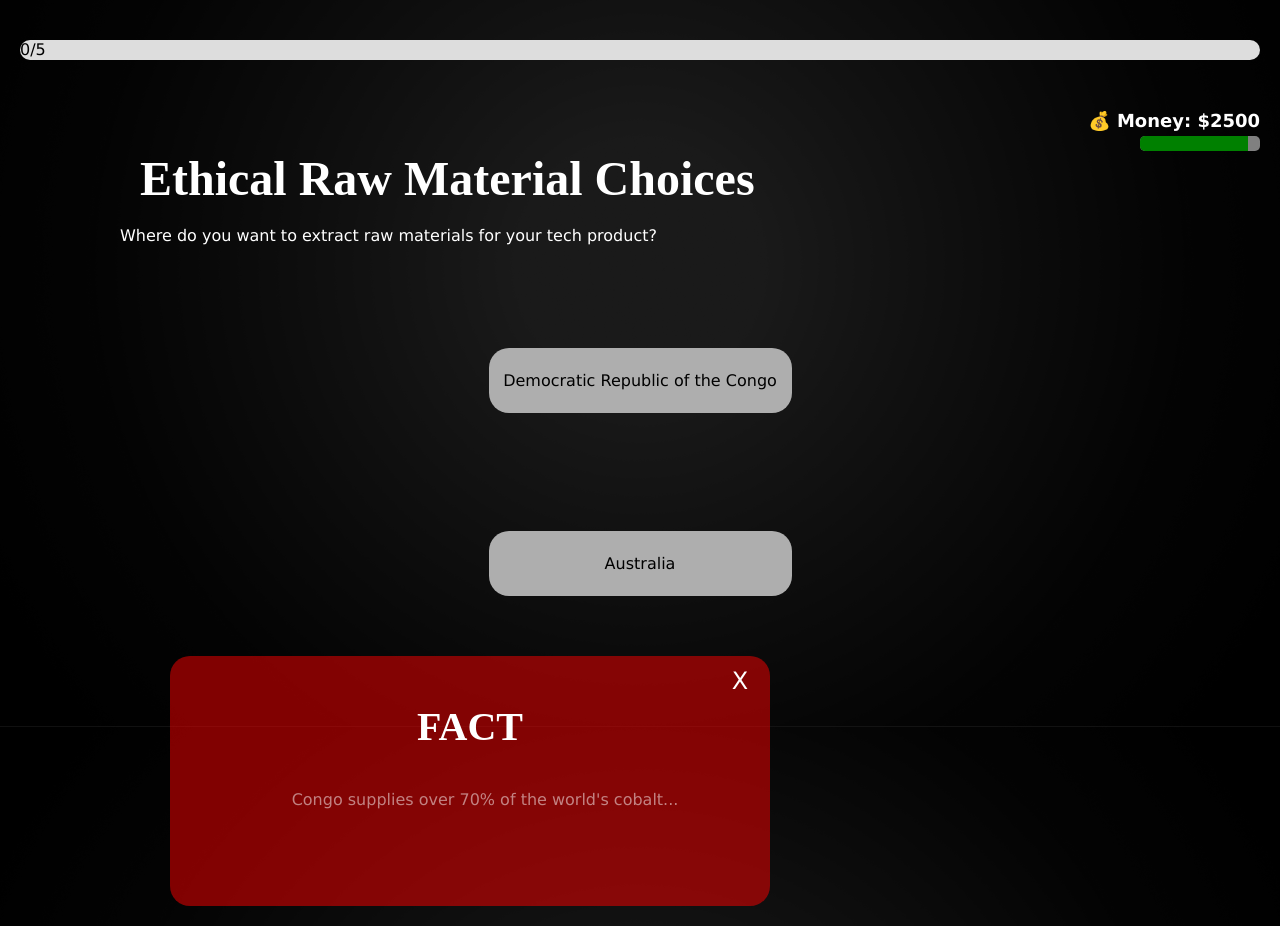
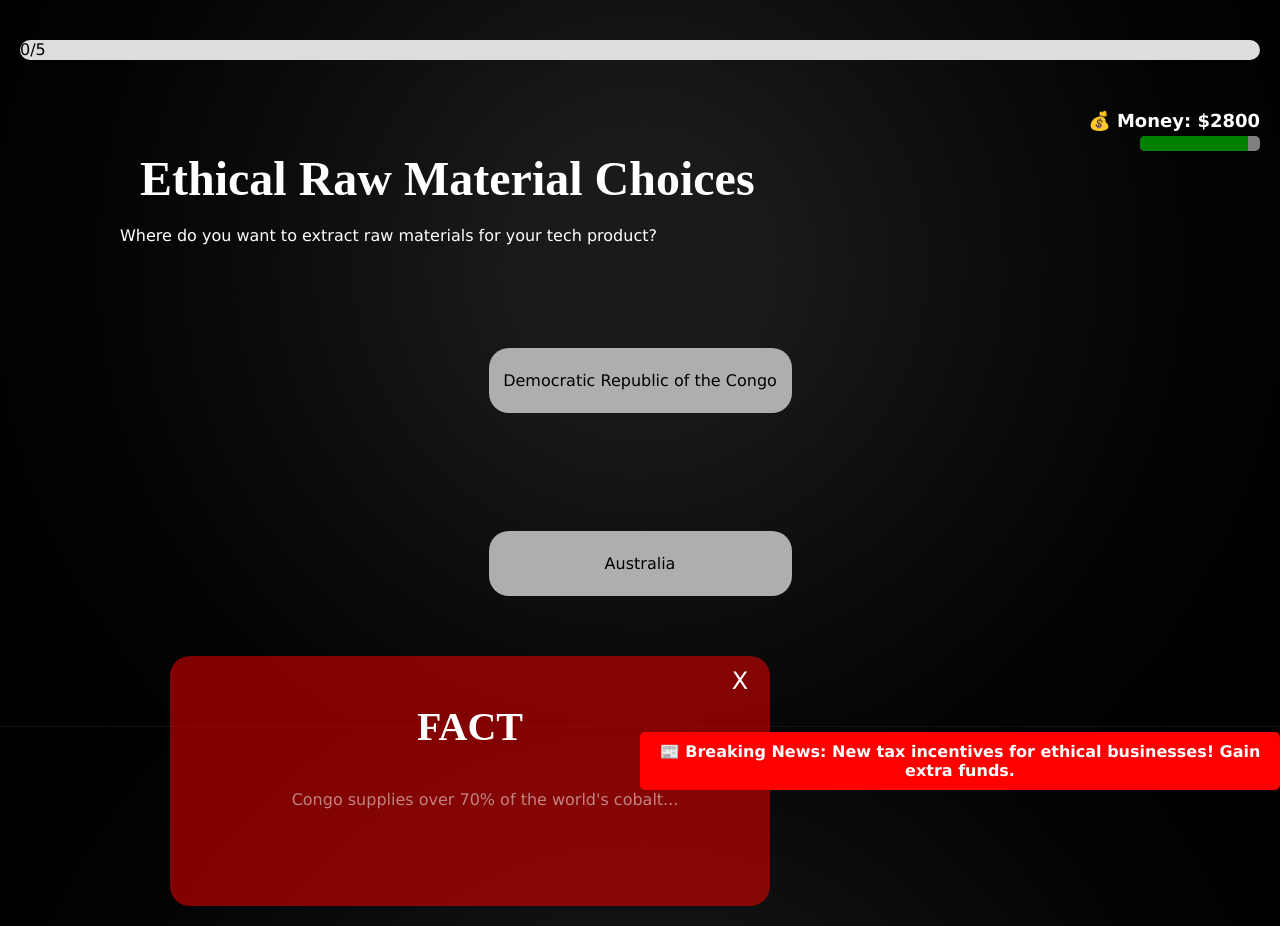
Before and after one commit to MamadouSi/449final, a plain HTML site: page scenario.html in a window 1280 px wide. Both pictures are taken after a click on the button "Democratic Republic of the Congo". Drawn offline with nearby package versions, Linux system fonts and the light colour scheme; a web font is replaced by a local one.

Commit message:
modification v4

```diff
--- a/css/style2.css
+++ b/css/style2.css
@@ -319,3 +319,22 @@ button {
 #resultsChart {
     max-height: 720px;
 }
+
+
+.breaking-news-banner {
+    position: fixed;
+    bottom: 10px;
+    left: 50%;
+    transform: translateX(100%);
+    background-color: red;
+    color: white;
+    padding: 10px;
+    font-weight: bold;
+    font-size: 16px;
+    border-radius: 5px;
+    z-index: 1000;
+    transition: transform 0.5s ease-in-out;
+    max-width: 80%;
+    text-align: center;
+    transform: translateX(-50%);
+}
--- a/java/js.js
+++ b/java/js.js
@@ -41,6 +41,17 @@ let scenarios = [
     }
 ];
 
+
+let breakingNews = [
+    { message: "Stock market crash! All businesses suffer losses.", cost: -500 },
+    { message: "New tax incentives for ethical businesses! Gain extra funds.", cost: 300 },
+    { message: "Data privacy law tightened! Fines for non-compliance.", cost: -400 },
+    { message: "Viral scandal! Your company is under public scrutiny.", mentalImpact: -20 },
+    { message: "Eco-friendly trend! Customers support sustainable brands.", mentalImpact: 15 }
+];
+
+
+
 function loadScenario() {
     if (currentScenario < scenarios.length) {
         let scenario = scenarios[currentScenario];
@@ -63,7 +74,8 @@ function makeChoice(choiceIndex) {
     document.getElementById("fact-contain").style.display = "flex";
     document.getElementById("fact").textContent = choice.fact;
     document.getElementById("fact").style.display = "block";
-
+    // Trigger Breaking News after a choice
+    triggerBreakingNews();
     updateUI();
 }
 
@@ -110,18 +122,32 @@ function updateProgressBar() {
     progressBar.textContent = `${currentScenario}/${scenarios.length}`;
 }
 function restartGame() {
-    currentScenario = 0;
-    budget = 3000;
-    mentalHealth = 100;
-    workerDeaths = 0;
-
-    document.getElementById("results-container").style.display = "none";
-    document.getElementById("game").style.display = "block";
-    document.getElementById("fact-contain").style.display = "none";
-
-    updateProgressBar();
-    updateUI();
-    loadScenario();
+    window.location.href = "index.html";
 }
 
+
+function triggerBreakingNews() {
+    if (Math.random() < 0.3) { // 30% chance of triggering breaking news
+        let news = breakingNews[Math.floor(Math.random() * breakingNews.length)];
+        budget += news.cost || 0;
+        mentalHealth = Math.max(0, Math.min(100, mentalHealth + (news.mentalImpact || 0)));
+
+        let newsBanner = document.createElement("div");
+        newsBanner.className = "breaking-news-banner";
+        newsBanner.innerHTML = `📰 Breaking News: ${news.message}`;
+        document.body.appendChild(newsBanner);
+
+        setTimeout(() => {
+            newsBanner.style.transform = "translateX(0)";
+            setTimeout(() => {
+                newsBanner.style.transform = "translateX(-100%)";
+                setTimeout(() => {
+                    newsBanner.remove();
+                }, 500);
+            }, 3000);
+        }, 100);
+    }
+}
+
+
 loadScenario();
--- a/scenario.html
+++ b/scenario.html
@@ -21,6 +21,9 @@
             <div id="mentalHealthFill"></div>
         </div>
     </div>
+
+    <div id="breakingNews" style="display:none;"></div>
+
     <div id="game">
     <h1>Ethical Raw Material Choices</h1>
     <p id="scenarioText" class="question"></p>
```
